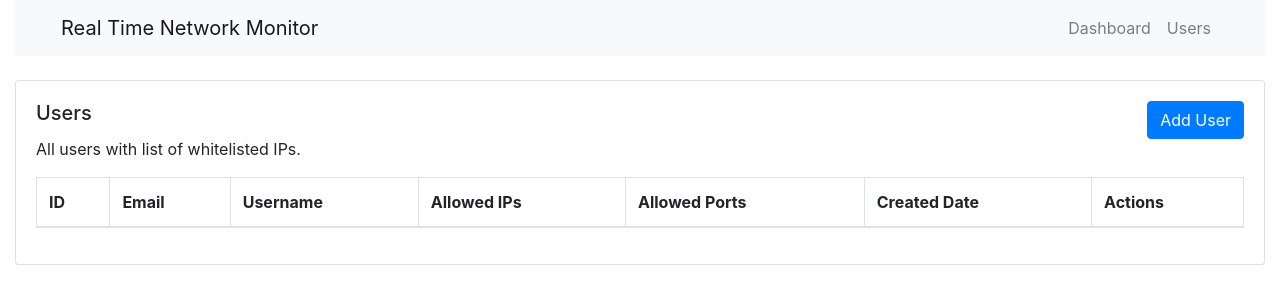
After one commit to atiqullah-ahmadzai/sil1-final-project, a Django app: page /users in a window 1280 px wide. The commit adds this page. Shown: the top 304 px of the page. Run offline with Django 5.2, Linux system fonts and the light colour scheme; lists and menus that the app fills with data are empty; some libraries are stand-ins or nearby versions.

Commit message:
Precious update

```diff
--- /dev/null
+++ b/home/templates/main/users.html
@@ -0,0 +1,41 @@
+<!DOCTYPE html>
+<html lang="en">
+{% include 'partials/head.html' %}
+<body>
+    <!-- Main Content Section -->
+    <div class="container-fluid">
+        {% include 'partials/nav.html' %}
+        <br />
+        <!-- Table for displaying records -->
+        <div class="row">
+            <div class="col-12">
+                <div class="card">
+                    <div class="card-body">
+                        <h5 class="card-title">Users
+                            <a href="#" class="btn btn-primary float-right" data-toggle="modal" data-target="#addUserModal">Add User</a>
+                        </h5>
+                        <p class="card-text">All users with list of whitelisted IPs.</p>
+
+                        <table class="table table-striped table-bordered table-hover mt-3" id="recordsTable">
+                            <thead>
+                                <tr>
+                                    <th>ID</th>
+                                    <th>Email</th>
+                                    <th>Username</th>
+                                    <th>Allowed IPs</th>
+                                    <th>Allowed Ports</th>
+                                    <th>Created Date</th>
+                                    <th>Actions</th>
+                                </tr>
+                            </thead>
+                            <tbody></tbody>
+                        </table>
+                    </div>
+                </div>
+            </div>
+        </div>
+    </div>
+    {% include 'modals/add_user.html' %}
+    {% include 'partials/scripts.html' %}
+</body>
+</html>
--- /dev/null
+++ b/home/templates/modals/add_user.html
@@ -0,0 +1,33 @@
+<div class="modal fade" id="addUserModal" tabindex="-1" role="dialog" aria-labelledby="addUserModalLabel" aria-hidden="true">
+    <div class="modal-dialog" role="document">
+        <div class="modal-content">
+            <div class="modal-header">
+                <h5 class="modal-title" id="addUserModalLabel">Add User</h5>
+                <button type="button" class="close" data-dismiss="modal" aria-label="Close">
+                    <span aria-hidden="true">&times;</span>
+                </button>
+            </div>
+            <div class="modal-body">
+                <form id="addUserForm">
+                    <div class="form-group">
+                        <label for="email">Email</label>
+                        <input type="email" class="form-control" id="email" name="email" required />
+                    </div>
+                    <div class="form-group">
+                        <label for="username">Password</label>
+                        <input type="text" class="form-control" id="username" name="username" required />
+                    </div>
+                    <div class="form-group">
+                        <label for="allowed_ips">Allowed IPs</label>
+                        <input type="text" class="form-control" id="allowed_ips" name="allowed_ips" required />
+                    </div>
+                    <div class="form-group">
+                        <label for="allowed_ports">Allowed Ports</label>
+                        <input type="text" class="form-control" id="allowed_ports" name="allowed_ports" required />
+                    </div>
+                    <button type="submit" class="btn btn-primary">Add User</button>
+                </form>
+            </div>
+        </div>
+    </div>
+</div>
--- /dev/null
+++ b/home/templates/partials/head.html
@@ -0,0 +1,30 @@
+<head>
+    <meta charset="UTF-8" />
+    <meta name="viewport" content="width=device-width, initial-scale=1.0" />
+    <title>Real Time Network Monitor</title>
+    <!-- Include Bootstrap -->
+    <link rel="stylesheet" href="https://cdn.jsdelivr.net/npm/bootstrap@4.1.3/dist/css/bootstrap.min.css" integrity="sha384-MCw98/SFnGE8fJT3GXwEOngsV7Zt27NXFoaoApmYm81iuXoPkFOJwJ8ERdknLPMO" crossorigin="anonymous">
+    <link rel="stylesheet" href="https://cdnjs.cloudflare.com/ajax/libs/toastr.js/latest/toastr.min.css" integrity="sha512-vKMx8UnXk60zUwyUnUPM3HbQo8QfmNx7+ltw8Pm5zLusl1XIfwcxo8DbWCqMGKaWeNxWA8yrx5v3SaVpMvR3CA==" crossorigin="anonymous" referrerpolicy="no-referrer" />
+
+
+    <style>
+        .BENIGN{
+            background-color: #28a745;
+            color: white;
+            padding: 3px;
+            border-radius: 10px;
+        }
+        .DDoS{
+            background-color: #dc3545;
+            color: white;
+            padding: 3px;
+            border-radius: 10px;
+        }
+        .float-right
+        {
+            float:right;
+        }
+    </style>
+
+    <script src="https://code.jquery.com/jquery-3.6.0.min.js"></script>
+</head>
--- /dev/null
+++ b/home/templates/partials/nav.html
@@ -0,0 +1,18 @@
+<nav class="navbar navbar-expand-lg navbar-light bg-light">
+    <div class="container-fluid">
+        <div class="col-md-4">
+            <a class="navbar-brand" href="/">Real Time Network Monitor</a>
+        </div>
+        <div class="col-md-8">
+            <ul class="navbar-nav" style="float: right;">
+                <li class="nav-item">
+                    <a class="nav-link" href="/">Dashboard</a>
+                </li>
+                <li class="nav-item">
+                    <a class="nav-link" href="/users">Users</a>
+                </li>
+            </ul>
+        </div>
+
+    </div>
+</nav>
--- /dev/null
+++ b/home/templates/partials/scripts.html
@@ -0,0 +1,4 @@
+<script src="https://cdnjs.cloudflare.com/ajax/libs/toastr.js/latest/toastr.min.js" integrity="sha512-VEd+nq25CkR676O+pLBnDW09R7VQX9Mdiij052gVCp5yVH3jGtH70Ho/UUv4mJDsEdTvqRCFZg0NKGiojGnUCw==" crossorigin="anonymous" referrerpolicy="no-referrer"></script>
+<script src="https://d3js.org/d3.v4.js"></script>
+<script src="https://cdn.jsdelivr.net/npm/popper.js@1.14.3/dist/umd/popper.min.js" integrity="sha384-ZMP7rVo3mIykV+2+9J3UJ46jBk0WLaUAdn689aCwoqbBJiSnjAK/l8WvCWPIPm49" crossorigin="anonymous"></script>
+<script src="https://cdn.jsdelivr.net/npm/bootstrap@4.1.3/dist/js/bootstrap.min.js" integrity="sha384-ChfqqxuZUCnJSK3+MXmPNIyE6ZbWh2IMqE241rYiqJxyMiZ6OW/JmZQ5stwEULTy" crossorigin="anonymous"></script>
--- a/home/urls.py
+++ b/home/urls.py
@@ -4,9 +4,14 @@ from . import views
 
 urlpatterns = [
     path('', views.home, name='home'),
+    path('login', views.login, name='login'),
+
     path('post_flow', views.post_flow, name='post_flow'),
     path('start_interface', views.start_interface, name='start_interface'),
     path('get_data', views.get_data, name='get_data'),
     path('clear_db', views.clear_db, name='clear_db'),
     path('stop_interface', views.stop_interface, name='stop_interface'),
+
+    path('users', views.users, name='users'),
+
 ]
--- a/home/views.py
+++ b/home/views.py
@@ -8,6 +8,9 @@ import subprocess
 import sys
 import os
 
+## Login page ##
+def login(request):
+    return render(request, 'main/login.html')
 
 def home(request):
     interfaces = get_interfaces()
@@ -89,3 +92,8 @@ def get_data(request):
     print("Data:", rsp)
 
     return Response(rsp)
+
+
+## Users Page Functions ##
+def users(request):
+    return render(request, 'main/users.html')
```
Also changed, not shown: home/templates/main/index.html (+50 -80 lines), home/templates/main/login.html (added, +40 -0 lines).
